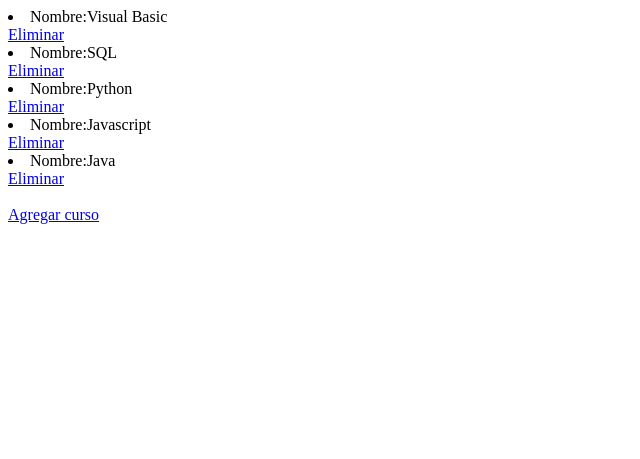
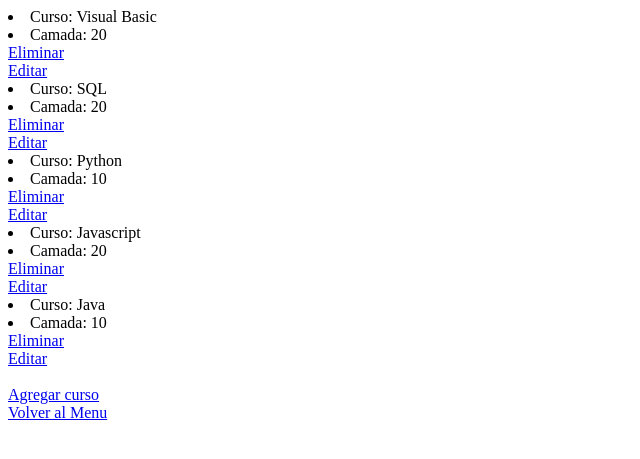
Before and after one commit to MaxiSC3274/Proyectocoder, a Django app: page /Appcoder/leeralumnos/ in a window 1280 px wide. Shown: the top 459 px of the page, without its empty margins (0-640 px from the left). Run offline with Django 3.2, Linux system fonts and the light colour scheme; data comes from the database, SQL or seed files in the repository; both versions use the stored data as it was after the commit; tables that the repository leaves empty hold one stand-in row (values such as "Sample post"); parts of the project's set-up code (start-up, migrations or seed data) failed here and were passed over.

Commit message:
update 10.29

```diff
--- a/Appcoder/models.py
+++ b/Appcoder/models.py
@@ -1,4 +1,7 @@
+from ast import List
 from django.db import models
+
+#from Appcoder.viewsf import cursos
 
 # Create your models here.
 
@@ -15,7 +18,7 @@ class cursomodel (models.Model):
       camada= models.IntegerField()
 
       def __str__(self):
-           return f"Nombre:{self.nombre}" #- Camada {self.camada}""
+           return  f"Nombre:{self.nombre}" " - "  f"Camada:{self.camada}"
 
 class camadamodel (models.Model):
       nombre= models.CharField(max_length=30)
--- a/Appcoder/templates/Appcoder/Cursos.html
+++ b/Appcoder/templates/Appcoder/Cursos.html
@@ -6,7 +6,7 @@ Pagina en construcción disculpe las molestias
 
 {% block contenidoQueCambia %}
     <!--Aquí va lo que cambia, y lo asociado a está vista :) -->
-    {% if miFormulario.errors %}
+    {% if mi_formulario.errors %}
 
     <p style="color: red;"> Están mal los datos, revisar</p>
 
--- a/Appcoder/templates/Appcoder/Padre.html
+++ b/Appcoder/templates/Appcoder/Padre.html
@@ -25,7 +25,7 @@
      <nav class="navbar navbar-light bg-light static-top">
         <div class="container">
             <a class="navbar-brand" href="{%  url 'crear_familiar' %}">Inicio</a>
-            <a class="navbar-brand" href="{% url 'servicios' %}">Servicios</a>
+            <a class="navbar-brand" href="{% url 'servicios' %}">EditarBD</a>
             <a class="navbar-brand" href="{% url 'cursoformulario' %}">Cargar Alumno a la BD</a>
             <a class="btn btn-primary" > Iniciar Sesion , en construcción</a>
         </div>
--- a/Appcoder/templates/Appcoder/busquedacamada.html
+++ b/Appcoder/templates/Appcoder/busquedacamada.html
@@ -2,8 +2,5 @@
 
 <input type="number" name="camada" id="camada">
 <input type="submit"value="Buscar">
-
-<p style = "color: red;">Estan mal los datos , revisar</p>
-
-
+<p style="color: red;"></p>
 </form>
--- a/Appcoder/templates/Appcoder/cursoformulario.html
+++ b/Appcoder/templates/Appcoder/cursoformulario.html
@@ -6,13 +6,14 @@
      <meta name = "viewport" content="width=device-width, initial-scale=1.0">
      <tittle> Formulario - Agregar Curso</tittle>
 </head>
-<body>
+<body style="background-color: blue;">
     <form action ="/Appcoder/cursoformulario/" method="POST">{% csrf_token %}
          <p>Nombre: <input type ="text" name="nombre"></p>
          </p>Camada: <input type="number" name="camada"></p>
         <input type="submit" value ="Guardar">
 </form>
-
+<br><br>
+<a href ="{% url 'inicio' %}"> Volver al Menu</a>
 
 </body>
 </html>
--- a/Appcoder/templates/Appcoder/formulariohijo.html
+++ b/Appcoder/templates/Appcoder/formulariohijo.html
@@ -2,11 +2,13 @@
 
 {% block contenidoQueCambia %}
 
-<form action ="" method="POST">{% csrf_token}
+"<form action ="" method="POST">{% csrf_token}
     <table>
-        {{ formulario.as_table}}
+        {{ mi_formulario.as_table}}
     </table>
     <input type="submit" value="Guardar datos">
+"
+    <a href ="{% url 'inicio' %}"> Volver al Menu</a>
 </form>
 
 
--- a/Appcoder/templates/Appcoder/leeralumnos.html
+++ b/Appcoder/templates/Appcoder/leeralumnos.html
@@ -2,12 +2,19 @@
 
     {% for p in curso %}
 
-    <li>{{p}}</li>
+    <li> Curso: {{ p.nombre}}</li>
+    <li> Camada: {{ p.camada}}</li>
+        <a href= "{% url 'EliminarCurso' p.nombre %}"> Eliminar </a>
+        <br>
+        <a href= "{% url 'EditarCurso' p.nombre %}"> Editar </a>
+
         </button>
-    <a href= "{% url 'EliminarCurso' %}"> Eliminar </a>
+
         </button>
 
     {% endfor %}
     <a href = "{% url 'cursoformulario' %}"> <br><br>Agregar curso</a>
+    <br>
+    <a href ="{% url 'inicio' %}"> Volver al Menu</a>
 
     </body>
--- a/Appcoder/urls.py
+++ b/Appcoder/urls.py
@@ -1,16 +1,28 @@
 from django.urls import path
 from Appcoder import viewsf
-from Appcoder.viewsf import inicio,cursos,servicios,crear_familiar,cursoformulario,formularioh,busquedacamada,buscar,leeralumnos,eliminarcurso
+from Appcoder.viewsf import (
+editarcurso,
+inicio,
+cursos,
+servicios,
+crear_familiar,
+cursoformulario,
+formularioh,
+busquedacamada,
+buscar,
+leeralumnos,
+eliminarcurso,
+editarcurso,
+listar_cursos,
+
+)
 
 
 urlpatterns = [
 
-    #path('',saludo),
-    #path('saludo_con_template/', saludo_con_template),
-    #path('',Pagina),
-    #path("inicio",inicio),
+
     path("inicio/", inicio ,name= "inicio"),
-    path("servicios/", servicios ,name= "servicios"),
+    path("EditarBD/", servicios ,name= "servicios"),
     path("cursos/", cursos ,name= "cursos"),
     path("crear_familiar/", crear_familiar ,name= "crear_familiar"),
     path("cursoformulario/", cursoformulario ,name= "cursoformulario"),
@@ -18,5 +30,8 @@ urlpatterns = [
     path("busquedacamada/", busquedacamada ,name= "busquedacamada"),
     path("buscar/", buscar ,name= "buscar"),
     path("leeralumnos/", leeralumnos ,name= "leeralumnos"),
-    path('eliminarcurso/<nombre>/', eliminarcurso ,name= "EliminarCurso"),
+    path('eliminarcurso/<c_nombre>/', eliminarcurso ,name= "EliminarCurso"),
+    path('editarcurso/<curso_nombre>/', editarcurso ,name= "EditarCurso"),
+    path('listar_cursos/', listar_cursos ,name= "listar_cursos"),
+    #path('curso/list', CursoList.as_view() ,name= "CursoList"),
 ]
--- a/Appcoder/viewsf.py
+++ b/Appcoder/viewsf.py
@@ -3,9 +3,12 @@ from pickle import TRUE
 from tkinter.font import families
 from django.http import HttpResponse
 from django.shortcuts import render
-from Appcoder.models import  estudiante, cursomodel, camadamodel
+from Appcoder.models import  cursomodel
 from django.template import loader
-from Appcoder.forms import Cursoformulario, formulariohijo
+from Appcoder.forms import Cursoformulario
+from django.views.generic import ListView
+from django.views.generic.detail import DetailView
+from django.views.generic.edit import UpdateView
 
 
 def inicio(request):
@@ -16,11 +19,9 @@ def inicio(request):
     return HttpResponse(resdos)
 
 def servicios(request):
-    #return HttpResponse("hola mundo")
-    #return render(request, "Appcoder/Servicios.html")
-    templatefour = loader.get_template("eliminarcurso.html")
-    resfour = templatefour.render()
-    return HttpResponse(resfour)
+       leercurso = cursomodel.objects.all()
+       contextoleer = {"curso": leercurso}
+       return render (request, "Appcoder/leeralumnos.html",contextoleer)
 
 def cursoformulario(request):
 
@@ -42,11 +43,13 @@ def cursoformulario(request):
           )
 
           nuevo_model.save()
-          return HttpResponse("guardado")
+          return render(request,"Appcoder/cursoformulario.html")
+
     #return render(request,"Appcoder/cursoformulario.html")
     else:
           return render(request,"Appcoder/cursoformulario.html")
     mi_formulario=Cursoformulario()
+
     return render (request,"Appcoder/cursoformulario.html",{"miformulario":mi_formulario})
 
  #contexto = {"formulario": mi_formulario}
@@ -148,6 +151,7 @@ def buscar(request):
 
 	      return HttpResponse("No enviaste datos")
 
+
       #No olvidar from django.http import HttpResponse
 
 def leeralumnos(request):
@@ -155,13 +159,52 @@ def leeralumnos(request):
     contextoleer = {"curso": leercurso}
     return render (request, "Appcoder/leeralumnos.html",contextoleer)
 
-def eliminarcurso(request,nombre):
+def eliminarcurso(request,c_nombre):
     #return HttpResponse("holi")
-    curso = cursomodel.objects.get(nombre=nombre)
-
+    curso = cursomodel.objects.filter(nombre=c_nombre)
     curso.delete()
 
     #volver al menu
-    leercurso = cursomodel.objects.all()
-    contexto = {"curso": leercurso}
-    return render (request, "Appcoder/leeralumnos.html",contexto)
+    leercursodeleted = cursomodel.objects.all()
+    contexto = {"cursodelete": leercursodeleted}
+    return render (request, "Appcoder/eliminarcurso.html",contexto)
+
+def listar_cursos(request):
+    todos_los_cursos = cursomodel.objects.all()
+    contexto={"cursos_encontrados":todos_los_cursos}
+
+    return render(request,"Appcoder/listar-cursos.html", contexto)
+
+def editarcurso(request,curso_nombre):
+
+    cursoedit= cursomodel.objects.get(nombre=curso_nombre)
+
+    if request.method == 'POST':
+       miFormulario = Cursoformulario(request.POST)
+       print(miFormulario)
+
+       if miFormulario.is_valid:
+
+          informacion= miFormulario.cleaned_data
+
+          cursoedit.nombre = informacion['nombre']
+          cursoedit.camada = informacion['camada']
+          cursoedit.save()
+
+          return render(request,"Appcoder/inicio.html")
+    else:
+          miFormulario = Cursoformulario(initial={'nombre':cursoedit.nombre,'camada':cursoedit.camada})
+    return render(request,"Appcoder/editarcurso.html",{"miFormulario":miFormulario,"curso_nombre":curso_nombre})
+
+
+
+
+#class CursoList(ListView):
+    #model = cursomodel
+   # template_name= "Appcoder/curso/list/"
+
+
+#class CursoUpdate(UpdateView):
+   # model = cursomodel
+    #success_url= "/Appcoder/curso/list"
+    #fields = ['nombre','camada']
```
Also changed, not shown: Appcoder/templates/Appcoder/cursos_list.html (added, +15 -0 lines), Appcoder/templates/Appcoder/editarcurso.html (added, +15 -0 lines), Appcoder/templates/Appcoder/eliminarcurso.html (+12 -8 lines), Appcoder/templates/Appcoder/listar-cursos.html (added, +15 -0 lines), Appcoder/templates/Appcoder/resultadobusqueda.html (+7 -6 lines), Familiares.sqlite3. Lines whose indentation alone changed are shown as unchanged.
